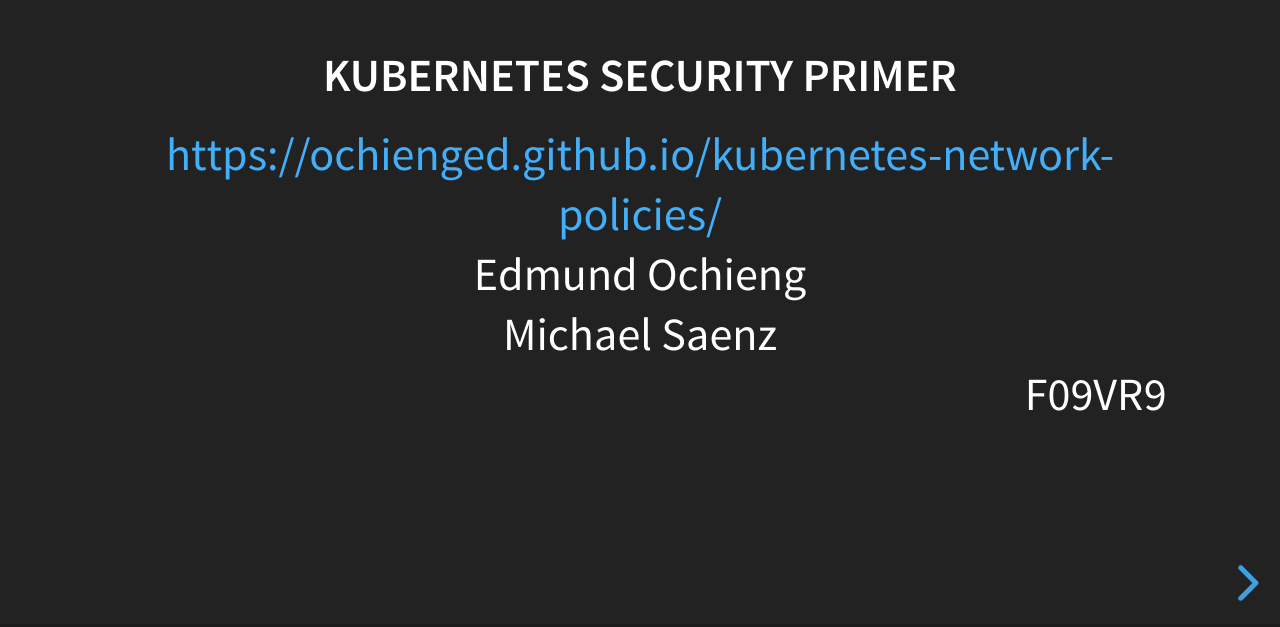
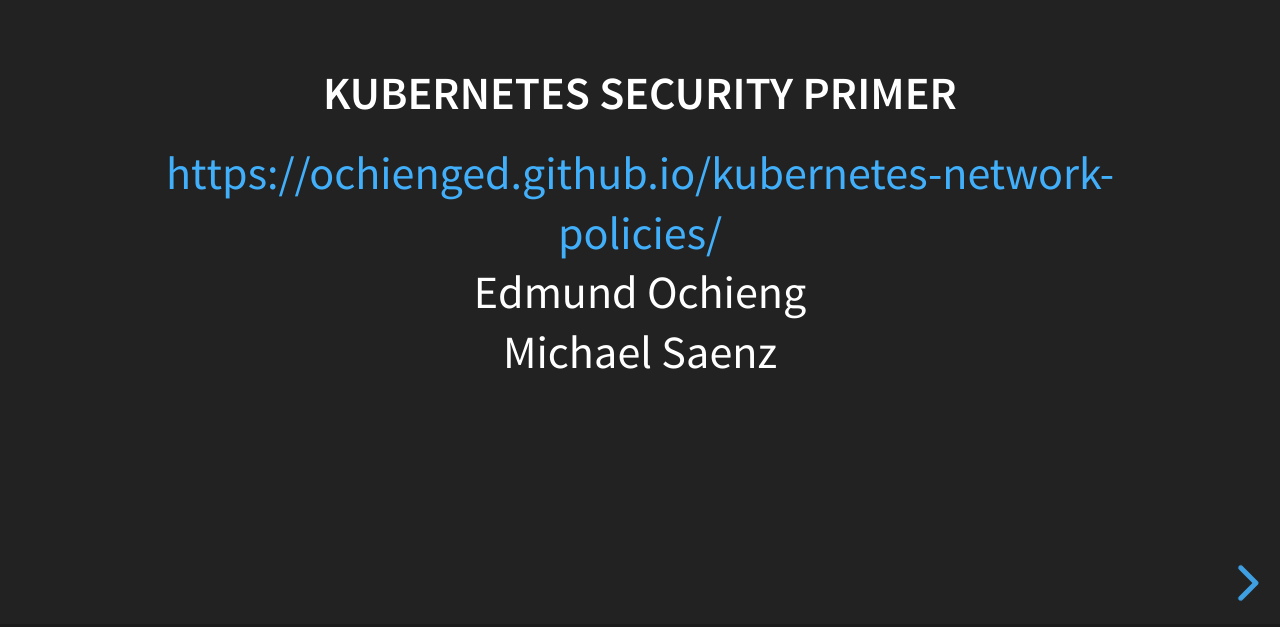
Before and after one commit to OchiengEd/kubernetes-network-policies, a website: page index.html in a window 1280 px wide. Shown: the part 173-800 px from the top of the page. Drawn offline with Linux system fonts and the light colour scheme.

Commit message:
Yesterday was a great day

```diff
--- a/index.html
+++ b/index.html
@@ -29,7 +29,6 @@
 					<a href="https://ochienged.github.io/kubernetes-network-policies/">https://ochienged.github.io/kubernetes-network-policies/</a><br />
 					Edmund Ochieng<br />
 					Michael Saenz
-					<div class="code" style="position: absolute; right: 0px; down: 0px;">F09VR9</div>
 				</section>
 
 				<section>
```
